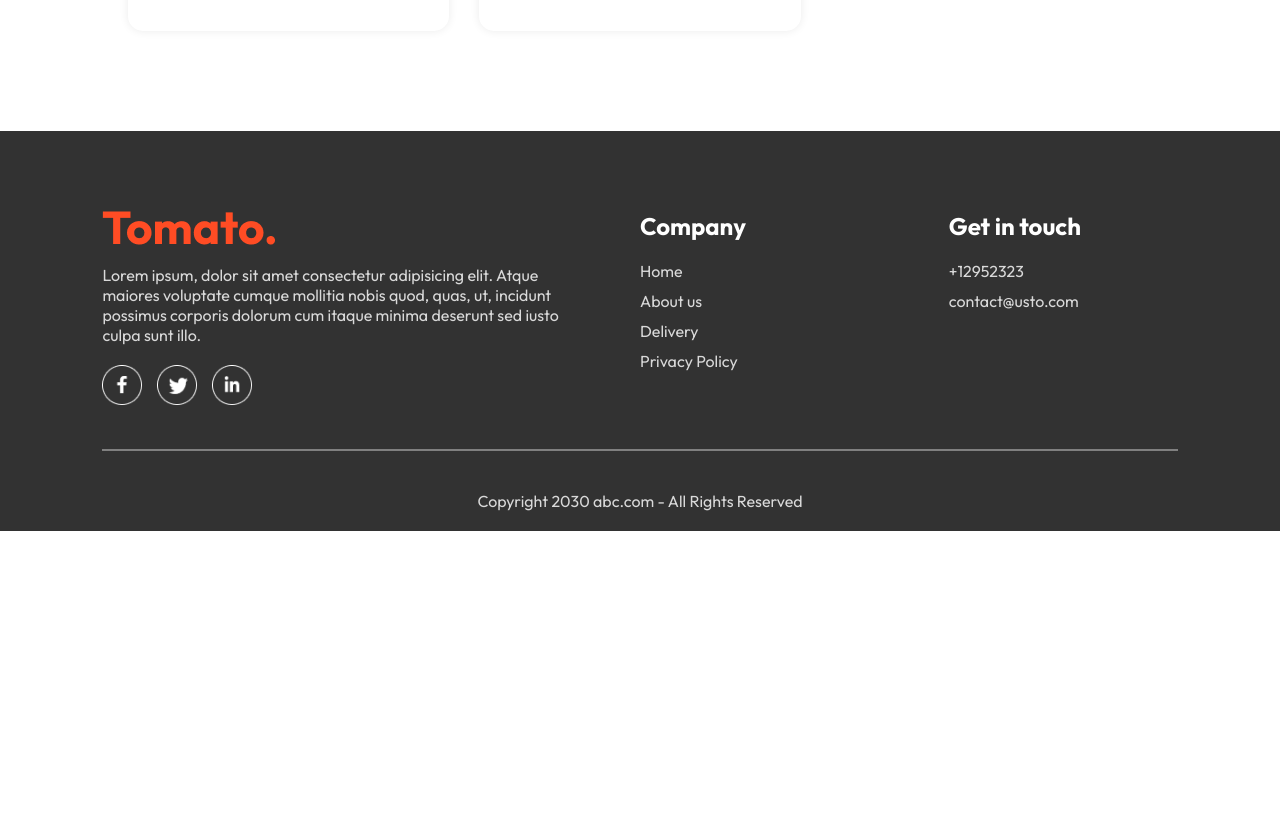
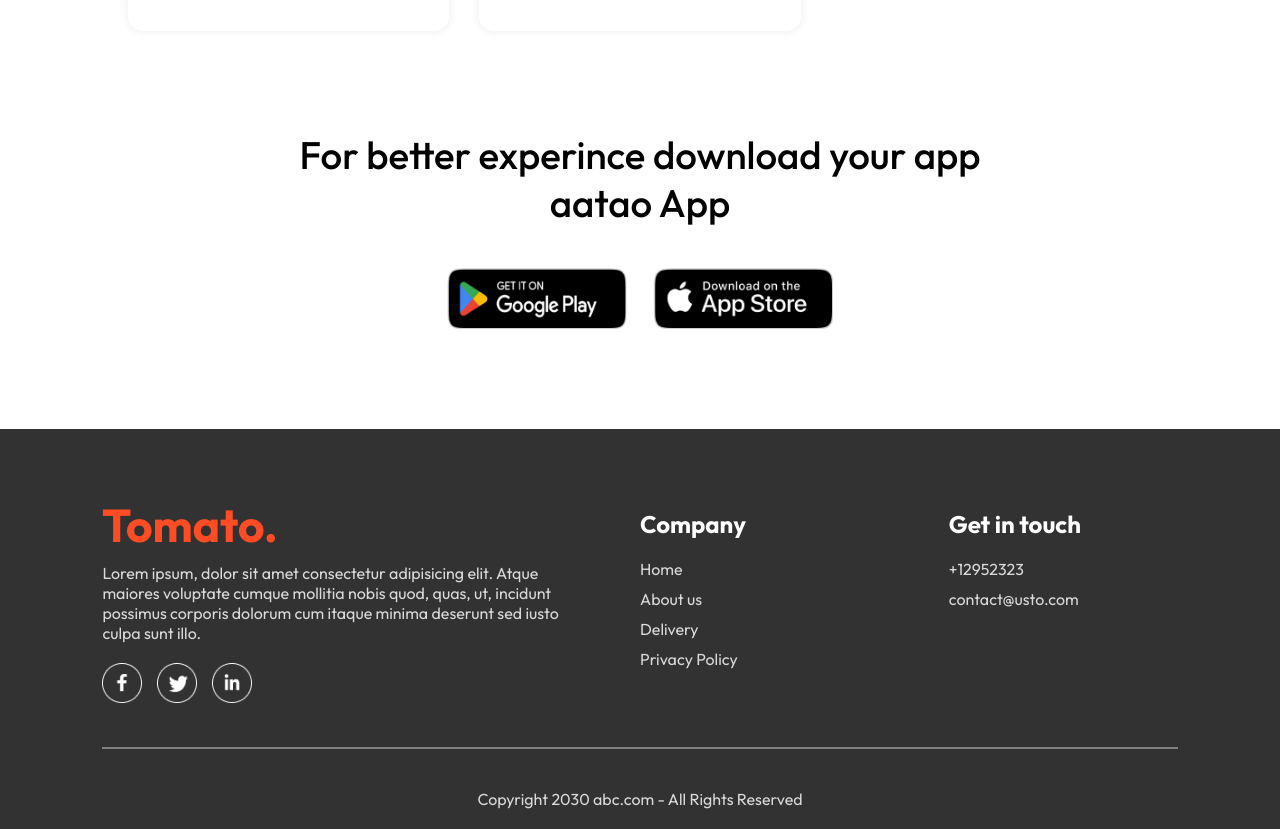
Before and after one commit to aryal31/Food-delivery-sys, a React (Vite) app: page / in a window 1280 px wide. Shown: the part 5902-6731 px from the top of the page. Before the commit the page ends 6433 px from the top, so only its background shows below. Built offline with nearby package versions, Linux system fonts and the light colour scheme.

Commit message:
app-download comp added

```diff
--- /dev/null
+++ b/src/components/AppDownload/AppDownload.css
@@ -0,0 +1,25 @@
+.app-download{
+  margin: auto auto;
+  margin-top: 100px;
+  font-size: max(3vw,20px);
+  text-align: center;
+  font-weight: 500;
+}
+
+.app-download-platforms{
+  display: flex;
+  justify-content: center;
+  gap:max(2vw,10px);
+  margin-top: 40px;
+}
+
+.app-download-platforms img{
+  width: max(30vw,120px);
+  max-width: 180px;
+  transition: 0.5s;
+  cursor:pointer;
+}
+
+.app-download-platforms img:hover{
+  transform: scale(1.05);
+}
--- /dev/null
+++ b/src/components/AppDownload/AppDownload.jsx
@@ -0,0 +1,17 @@
+import React from 'react'
+import './AppDownload.css'
+import { assets } from '../../assets/assets'
+
+const AppDownload = () => {
+  return (
+    <div className='app-download' id='app-donwload'>
+      <p>For better experince download your app <br/>aatao App
+      <div className="app-download-platforms">
+        <img src={assets.play_store} alt="" /><img src={assets.app_store} alt="" />
+      </div>
+      </p>
+    </div>
+  )
+}
+
+export default AppDownload
--- a/src/pages/Home/Home.jsx
+++ b/src/pages/Home/Home.jsx
@@ -3,6 +3,7 @@
 import Header from '../../components/Header/Header'
 import ExploreMenu from '../../components/ExploreMenu/ExploreMenu'
 import FoodDisplay from '../../components/FoodDisplay/FoodDisplay'
+import AppDownload from '../../components/AppDownload/AppDownload'
 
 const Home = () => {
 
@@ -13,6 +14,7 @@
       <Header/>
       <ExploreMenu category={category} setcategory={setcategory}/>
       <FoodDisplay category={category}></FoodDisplay>
+      <AppDownload></AppDownload>
     </div>
   )
 }
```
